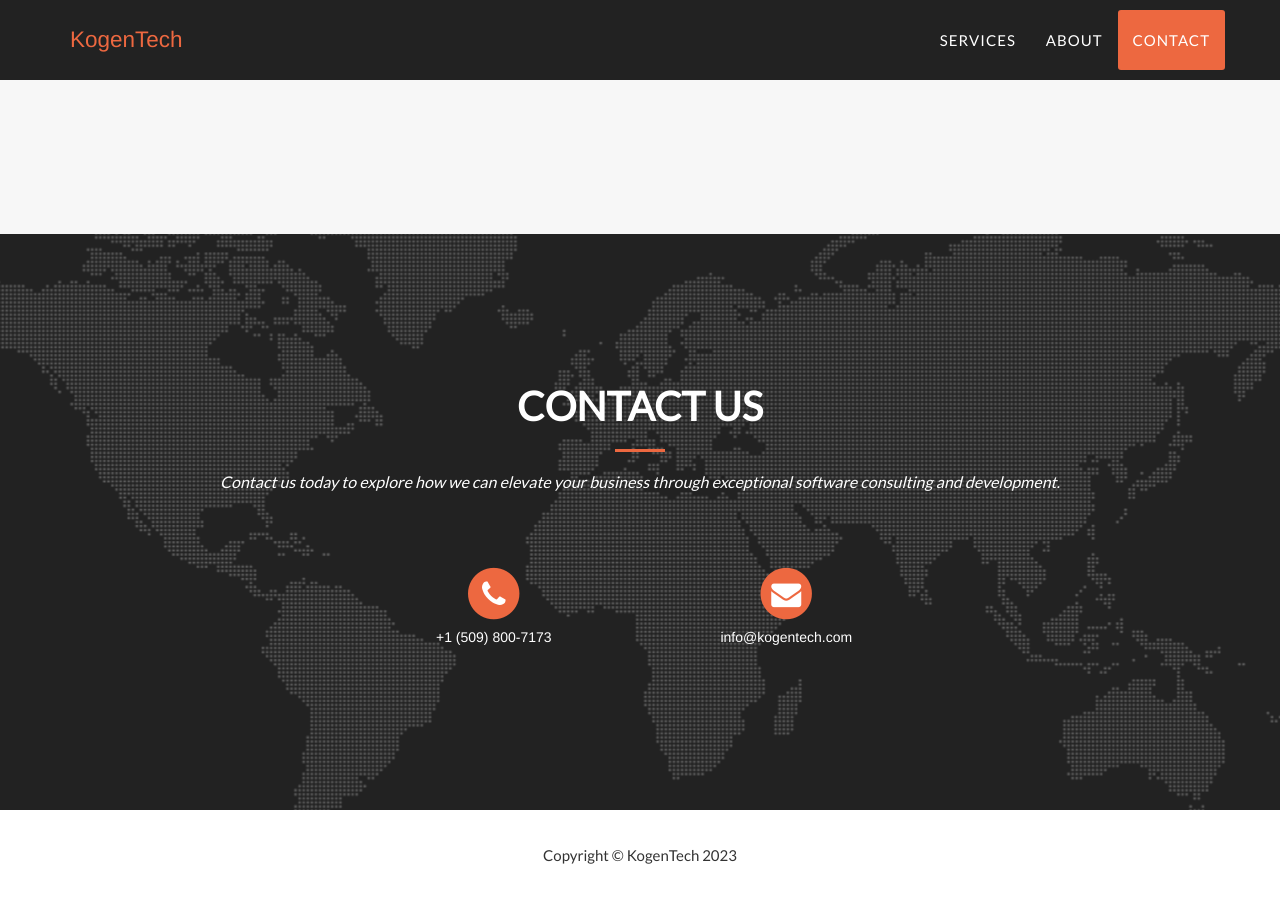
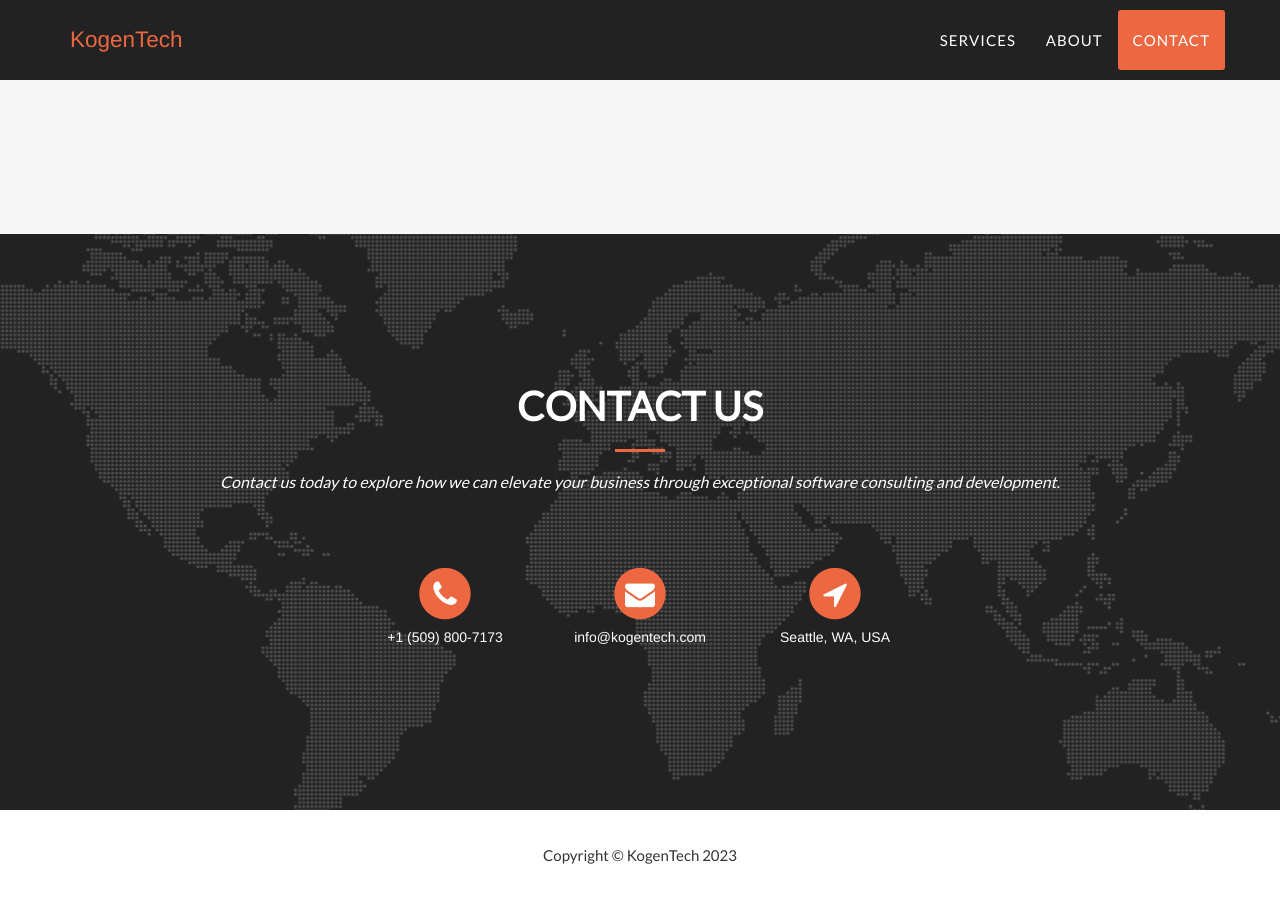
Before and after one commit to kogentech/kogentech.github.io, a Jekyll site: the page built from index.html, in a window 1280 px wide and 900 px high, scrolled down 2256 px. Built offline with Jekyll 4.4.1, drawn with Linux system fonts in a browser that asks for light colours; some web fonts are replaced.

Commit message:
Added location

```diff
--- a/_config.yml
+++ b/_config.yml
@@ -6,6 +6,7 @@ title: KogenTech
 email: info@kogentech.com
 phone: "+1 (509) 800-7173"
 phonelink: "+15098007173"
+location: "Seattle, WA, USA"
 description: "Your trusted partner in software development and consulting. We are dedicated to transforming your digital vision into reality. We provide tailor-made solutions that empower businesses to thrive in the ever-evolving technological landscape."
 
 
--- a/_includes/contact.html
+++ b/_includes/contact.html
@@ -45,7 +45,7 @@
     <div class="row">
       <div class="col-md-3">
       </div>
-      <div class="col-md-3 text-center">
+      <div class="col-md-2 text-center">
         <a href="tel:{{ site.phonelink }}">
           <span class="fa-stack fa-2x">
             <i class="fa fa-circle fa-stack-2x text-primary"></i>
@@ -54,7 +54,7 @@
           <p class="text-white">{{ site.phone }}</p>
         </a>
       </div>
-      <div class="col-md-3 text-center">
+      <div class="col-md-2 text-center">
         <a href="mailto:{{ site.email }}">
           <span class="fa-stack fa-2x">
             <i class="fa fa-circle fa-stack-2x text-primary"></i>
@@ -63,6 +63,13 @@
           <p class="text-white">{{ site.email }}</p>
         </a>
       </div>
+      <div class="col-md-2 text-center">
+        <span class="fa-stack fa-2x">
+          <i class="fa fa-circle fa-stack-2x text-primary"></i>
+          <i class="fa fa-location-arrow fa-stack-1x fa-inverse"></i>
+        </span>
+        <p class="text-white">{{ site.location }}</p>
+      </div>
       <div class="col-md-3">
       </div>
     </div>
```
